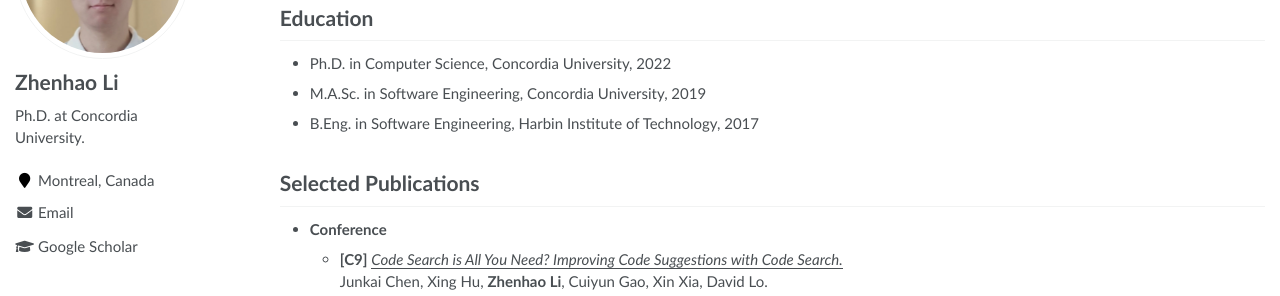
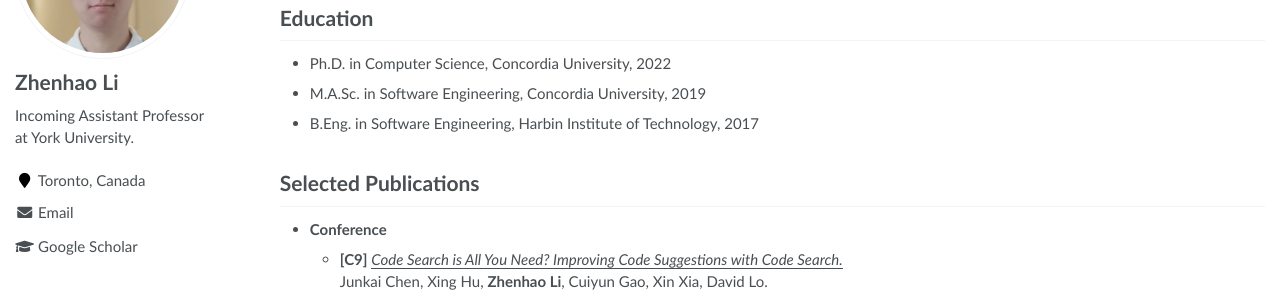
Before and after one commit to ginolzh/ginolzh.github.io, a Jekyll site: the page built from _pages/about.md, in a window 1280 px wide. Shown: the part 207-503 px from the top of the page. Built offline with Jekyll 4.4.1, drawn with Linux system fonts in a browser that asks for light colours.

Commit message:
Update _config.yml

```diff
--- a/_config.yml
+++ b/_config.yml
@@ -23,8 +23,8 @@ baidu_site_verification  :  # get baidu_site_verification from https://ziyuan.ba
 author:
   name             : "Zhenhao Li"
   avatar           : "images/profile.png"
-  bio              : "Ph.D. at Concordia University."
-  location         : "Montreal, Canada"
+  bio              : "Incoming Assistant Professor at York University."
+  location         : "Toronto, Canada"
   employer         :
   pubmed           :
   googlescholar    : "https://scholar.google.com/citations?user=StfHC9AAAAAJ&hl=en&oi=ao"
```
